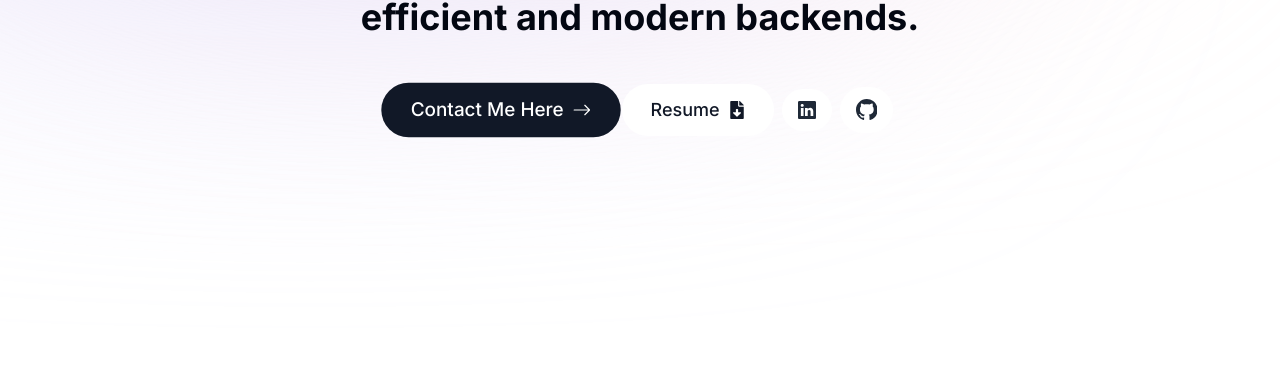
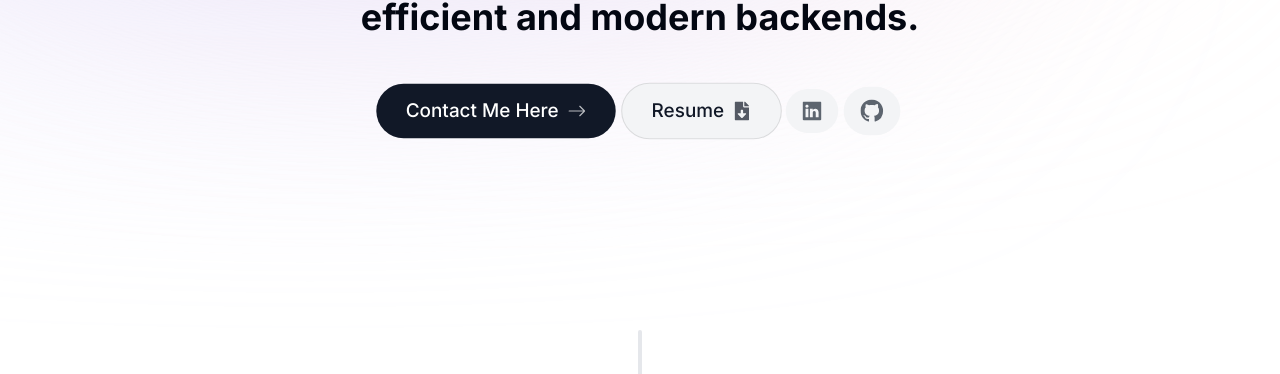
Before and after one commit to Ayush-Vish/Ayush-Dev, a Next.js app: page / in a window 1280 px wide. Shown: the part 578-952 px from the top of the page. Built offline with nearby package versions, Linux system fonts and the light colour scheme.

Commit message:
Added section divider

```diff
--- a/app/page.tsx
+++ b/app/page.tsx
@@ -1,9 +1,13 @@
+import About from "@/components/About";
 import Intro from "@/components/Intro";
+import SectionDivider from "@/components/Sectiondivider";
 
 export default function Home() {
   return (
     <main className="flex flex-col items-center px-4 " >
         <Intro/>
+        <SectionDivider/>
+        <About/>
     </main>
   )
 }
--- /dev/null
+++ b/components/About.tsx
@@ -0,0 +1,11 @@
+function About ( ) {
+
+
+    return (
+        <section>
+
+        </section>
+    )
+}
+
+export default About;
--- a/components/Intro.tsx
+++ b/components/Intro.tsx
@@ -5,7 +5,6 @@ import img from "@/lib/img.jpeg";
 import Link from "next/link";
 import { FaFileDownload } from "react-icons/fa";
 
-// import resume  from "@/lib/ayush_vishwakarma_resume.pdf";
 
 import {BsArrowRight, BsGithub, BsLinkedin} from "react-icons/bs";
 function Intro ( ) {
@@ -31,7 +30,7 @@ function Intro ( ) {
                 </div>
 
             </div>
-            <motion.p
+            <motion.h1
             initial={{opacity:0 , y:200}}
             animate={{opacity:1 , y:0}}
             className="mb-10 mt-4 px-4 text-2xl font-medium !leading-[1.5] sm:text-4xl ">
@@ -60,25 +59,25 @@ function Intro ( ) {
                     </span>
 
 
-            </motion.p>
+            </motion.h1>
 
             <motion.div
             initial={{  opacity:0 , y:100}}
             animate={{  opacity:1 , y:0}}
             transition={{delay:0.4}}
             className="flex flex-col sm:flex-row items-center justify-center gap-2 px-4 text-lg font-medium  ">
-                <Link href="#contact" className="bg-gray-900 text-white  px-7 py-3 flex items-center gap-2 rounded-full
+                <Link href="#contact" className=" cursor-pointer  group bg-gray-900 text-white  px-7 py-3 mr-2 flex items-center gap-2 rounded-full
                                                     outline-none focus:scale-110 hover:scale-110 hover:bg-gray-950  scale-105 transition " >
-                    Contact Me Here <BsArrowRight/>
+                    Contact Me Here <  BsArrowRight className="opacity-70 group-hover:translate-x-2 transition "  />
                 </Link>
-                <a href="" className="bg-white text-gray-900  px-7 py-3 flex items-center gap-2 rounded-full " download={true} >
-                    Resume  <FaFileDownload/>
+                <a className="cursor-pointer group bg-gray-100  text-gray-900  px-7 py-3 flex items-center gap-2 rounded-full outline-none focus:scale-110 hover:scale-110 hover:bg-gray-200 scale-105 transition border border-black/10 "  href="/r.pdf" download >
+                    Resume  <FaFileDownload className="  opacity-70 group-hover:translate-y-1 transition "   />
                 </a>
-                <a href="" className="bg-white text-gray-800  px-4 py-3 flex items-center gap-2 rounded-full ">
-                    <BsLinkedin/>
+                <a href="https://www.linkedin.com/in/ayush-vishwakarma1/" target="_blank" className="cursor-pointer  group bg-gray-100 text-gray-800  px-4 py-3 flex items-center gap-2 rounded-full outline-none focus:scale-110 hover:scale-110 hover:bg-gray-200  scale-105 transition border-black/10  ">
+                    <BsLinkedin className="opacity-70 group-hover:translate-x-2 transition "  />
                 </a>
-                <a href="" className=" text-[1.35rem] bg-white text-gray-800  px-4 py-3 flex items-center gap-2 rounded-full ">
-                    <BsGithub/>
+                <a href="https://github.com/Ayush-Vish/" target="_blank" className="cursor-pointer  group text-[1.35rem] bg-gray-100 text-gray-800  px-4 py-3 flex items-center gap-2 rounded-full outline-none focus:scale-110 hover:scale-110 hover:bg-gray-200  scale-105 transition  border-black/10 ">
+                    <BsGithub className="opacity-70 group-hover:-translate-x-2 transition "  />
                 </a>
             </motion.div>
         </section>
--- /dev/null
+++ b/components/Sectiondivider.tsx
@@ -0,0 +1,22 @@
+
+"use client";
+
+import { motion } from "framer-motion";
+
+function SectionDivider (  )  {
+
+    return (
+        <motion.div
+        initial={{opacity:0 , y:100}}
+        animate={{opacity:1 ,y:0} }
+        transition={{delay:0.5}}
+        className="bg-gray-200 my-20  h-16 w-1 rounded-full hidden sm:block ">
+
+        </motion.div>
+    )
+
+
+
+}
+
+export default SectionDivider;
```
Also changed, not shown: 1 other file (tests, documents, lock files or other folders).
